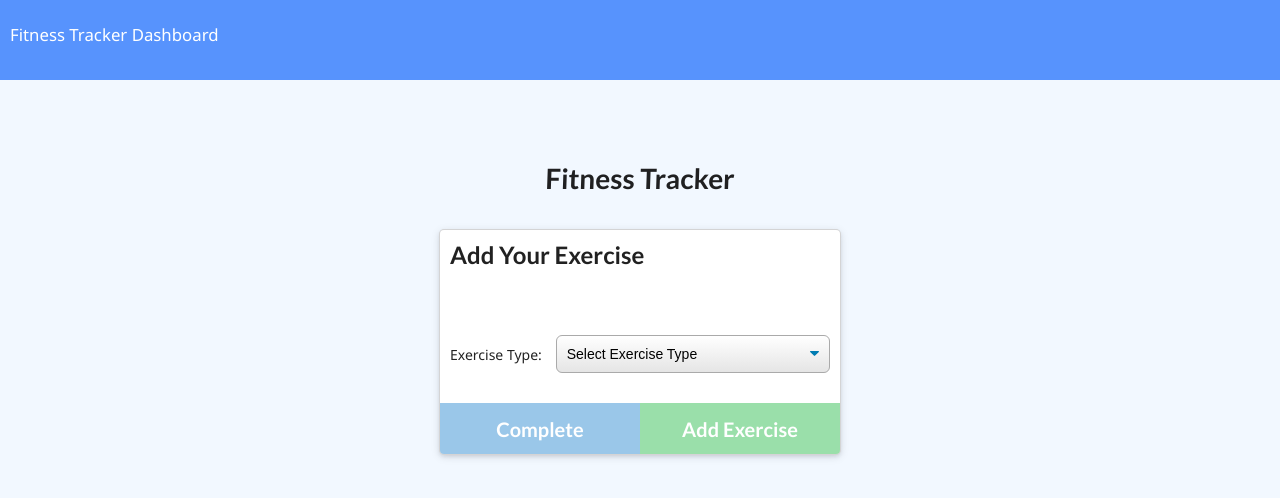
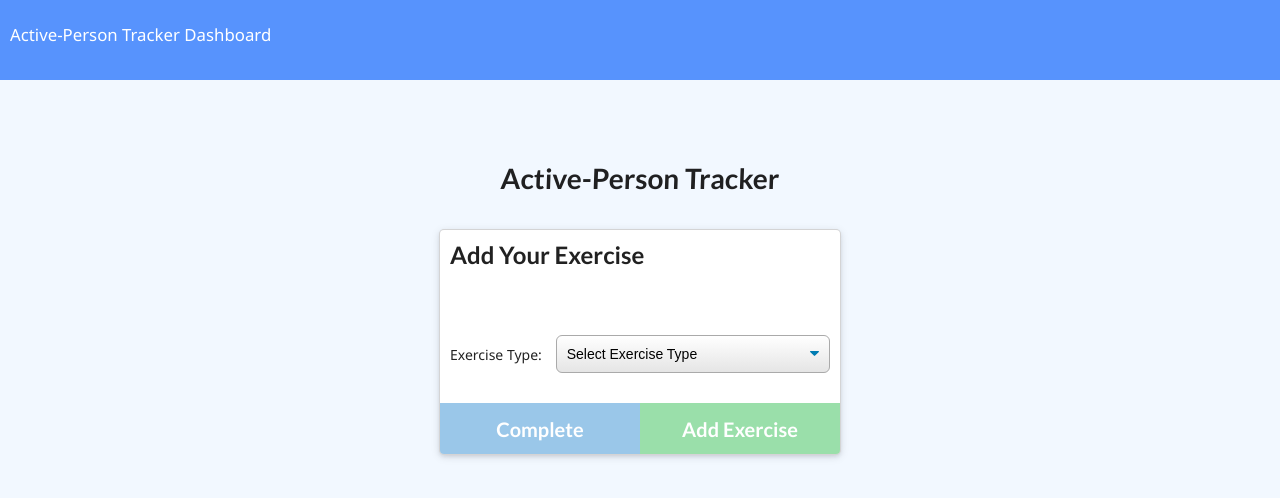
Before and after one commit to zilchlorf/Active-Person-Tracker, a website: page public/exercise.html in a window 1280 px wide. Drawn offline with nearby package versions, Linux system fonts and the light colour scheme; no server answers.

Commit message:
Update title to Active-Person Tracker

```diff
--- a/public/exercise.html
+++ b/public/exercise.html
@@ -7,17 +7,17 @@
   <meta http-equiv="X-UA-Compatible" content="ie=edge" />
   <link rel="stylesheet" href="https://cdnjs.cloudflare.com/ajax/libs/semantic-ui/2.4.1/semantic.min.css" />
   <link rel="stylesheet" href="style.css" />
-  <title>Fitness Tracker</title>
+  <title>Active-Person Tracker</title>
 </head>
 
 <body>
   <nav>
-    <a href="/">Fitness Tracker</a>
+    <a href="/">Active-Person Tracker</a>
     <a href="/stats">Dashboard</a>
   </nav>
   <div class="wrapper">
     <header>
-      <h1>Fitness Tracker</h1>
+      <h1>Active-Person Tracker</h1>
     </header>
     <div class="ui container exercise">
       <div class="ui raised card m-auto">
```
Also changed, not shown: public/index.html (+3 -3 lines), public/stats.html (+1 -1 lines).
